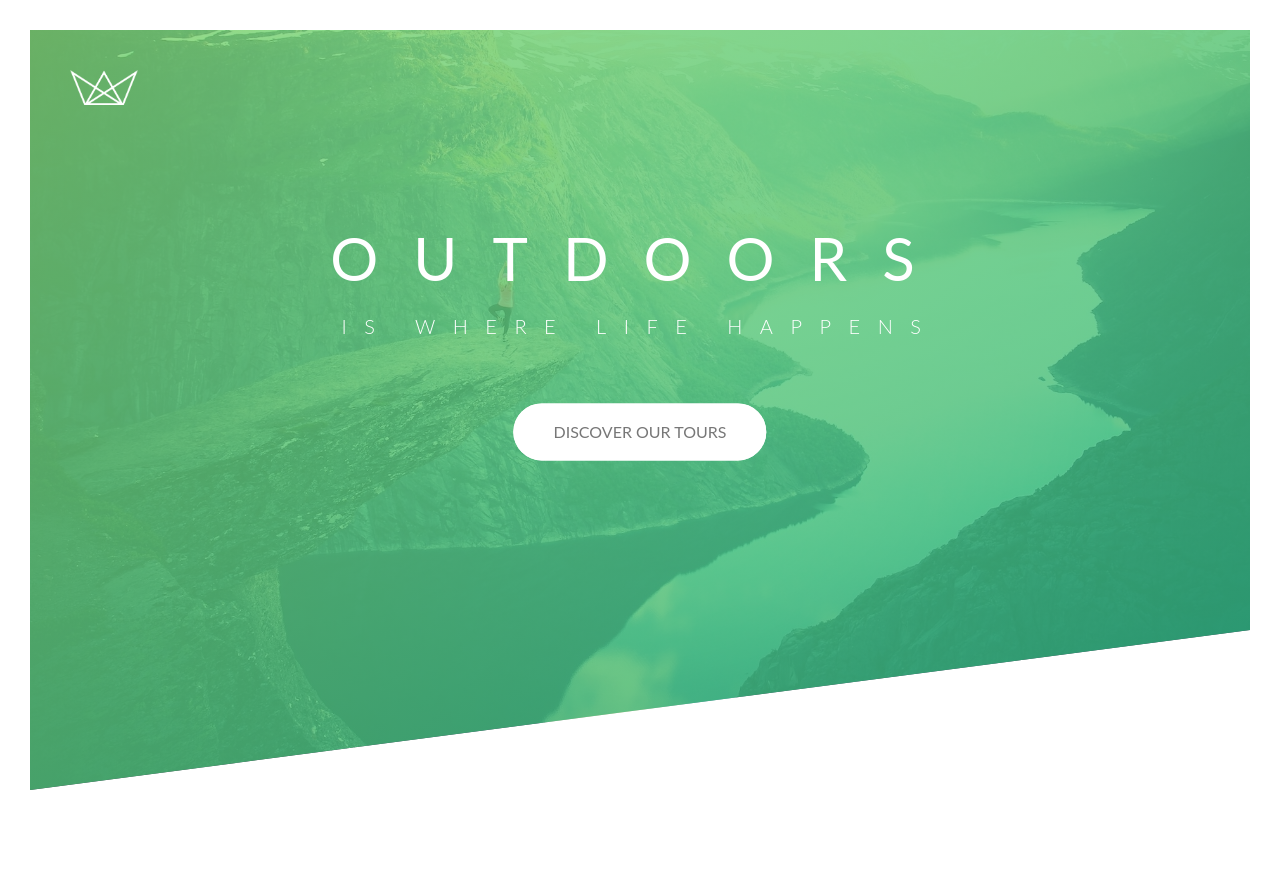
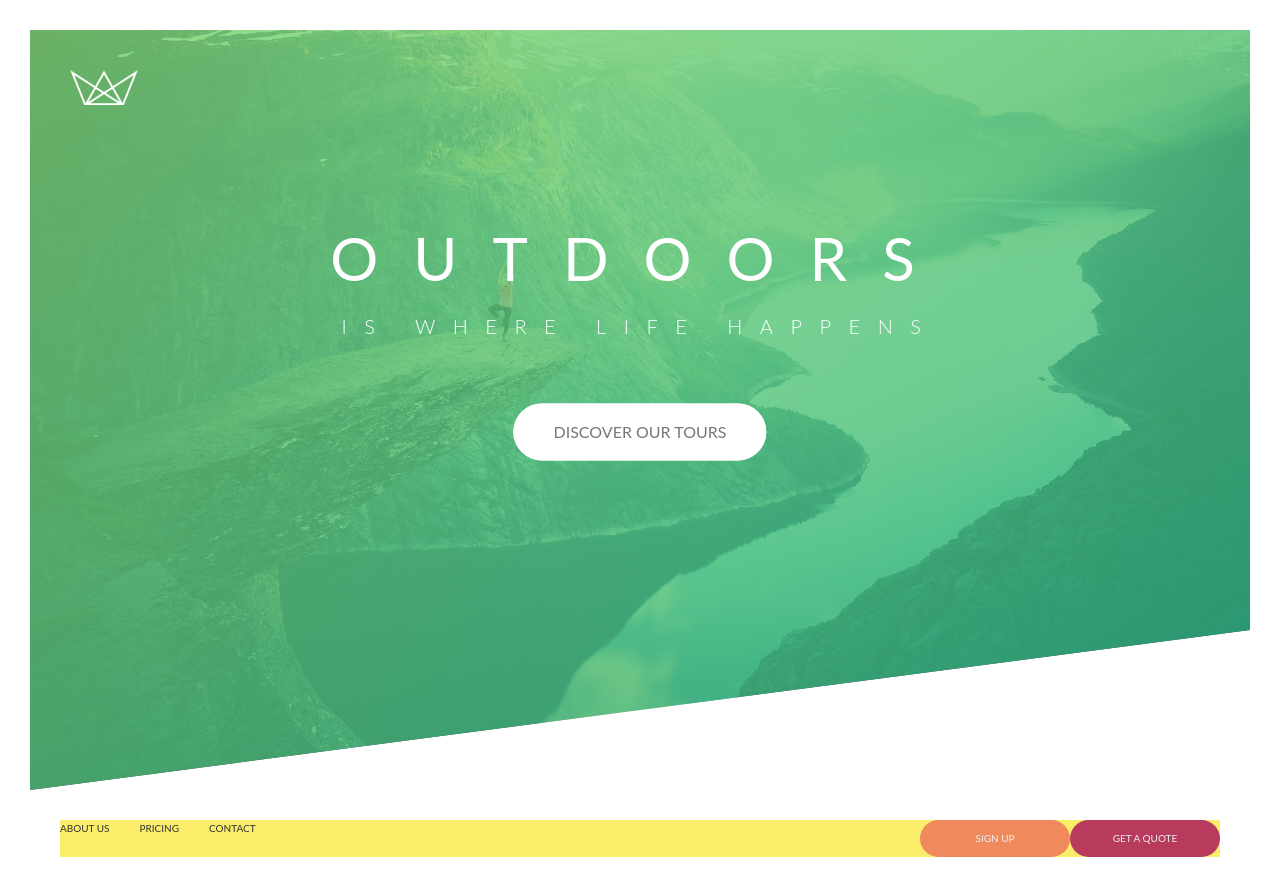
Before and after one commit to daryabsb/tut-css, a Nuxt app: page / in a window 1280 px wide. Shown: the top 896 px of the page. Before the commit the page ends 820 px from the top, so only its background shows below. Built offline with nearby package versions, Linux system fonts and the light colour scheme.

Commit message:
Worked on the mixin and extend

```diff
--- a/pages/index.vue
+++ b/pages/index.vue
@@ -1,8 +1,118 @@
-<template></template>
+<template>
+  <nav>
+    <ul class="navigation">
+      <li>
+        <a href="#">About us</a>
+      </li>
+      <li>
+        <a href="#">Pricing</a>
+      </li>
+      <li>
+        <a href="#">Contact</a>
+      </li>
+    </ul>
+    <div class="buttons">
+      <a class="btn-main" href="#">Sign up</a>
+      <a class="btn-hot" href="#">Get a quote</a>
+    </div>
+  </nav>
+</template>
 
 <script>
 export default {};
 </script>
 
-<style>
+<style lang="scss">
+* {
+  margin: 0;
+  padding: 0;
+}
+$color-primary: #f9ed69; // Yellow
+$color-secondary: #f08a5d; // Orange
+$color-tertiary: #b83b5e; //pink
+$color-text-dark: #333;
+$color-text-light: #eee;
+
+$width-button: 150px;
+
+@mixin clearfix {
+  &::after {
+    content: "";
+    clear: both;
+    display: table;
+  }
+}
+
+@mixin style-link-text($color) {
+  text-decoration: none;
+  text-transform: uppercase;
+  color: $color;
+}
+
+@function devide($a, $b) {
+  @return $a / $b;
+}
+
+nav {
+  margin: 30px;
+  background-color: $color-primary;
+
+  @include clearfix;
+}
+
+.navigation {
+  list-style: none;
+  float: left;
+
+  li {
+    display: inline-block;
+    margin-left: 30px;
+
+    &:first-child {
+      margin: 0;
+    }
+
+    a:any-link {
+      @include style-link-text($color-text-dark);
+    }
+  }
+}
+
+.buttons {
+  float: right;
+}
+
+%btn-placeholder {
+  padding: 10px;
+  display: inline-block;
+  text-align: center;
+  border-radius: 100px;
+  width: $width-button;
+
+  @include style-link-text($color-text-light);
+}
+
+// .btn-main:any-link,
+// .btn-hot:any-link {
+// }
+
+.btn-main {
+  &:any-link {
+    @extend %btn-placeholder;
+    background-color: $color-secondary;
+  }
+  &:hover {
+    background-color: darken($color-secondary, 15%);
+  }
+}
+
+.btn-hot {
+  &:any-link {
+    @extend %btn-placeholder;
+    background-color: $color-tertiary;
+  }
+  &:hover {
+    background-color: lighten($color-tertiary, 10%);
+  }
+}
 </style>
```
